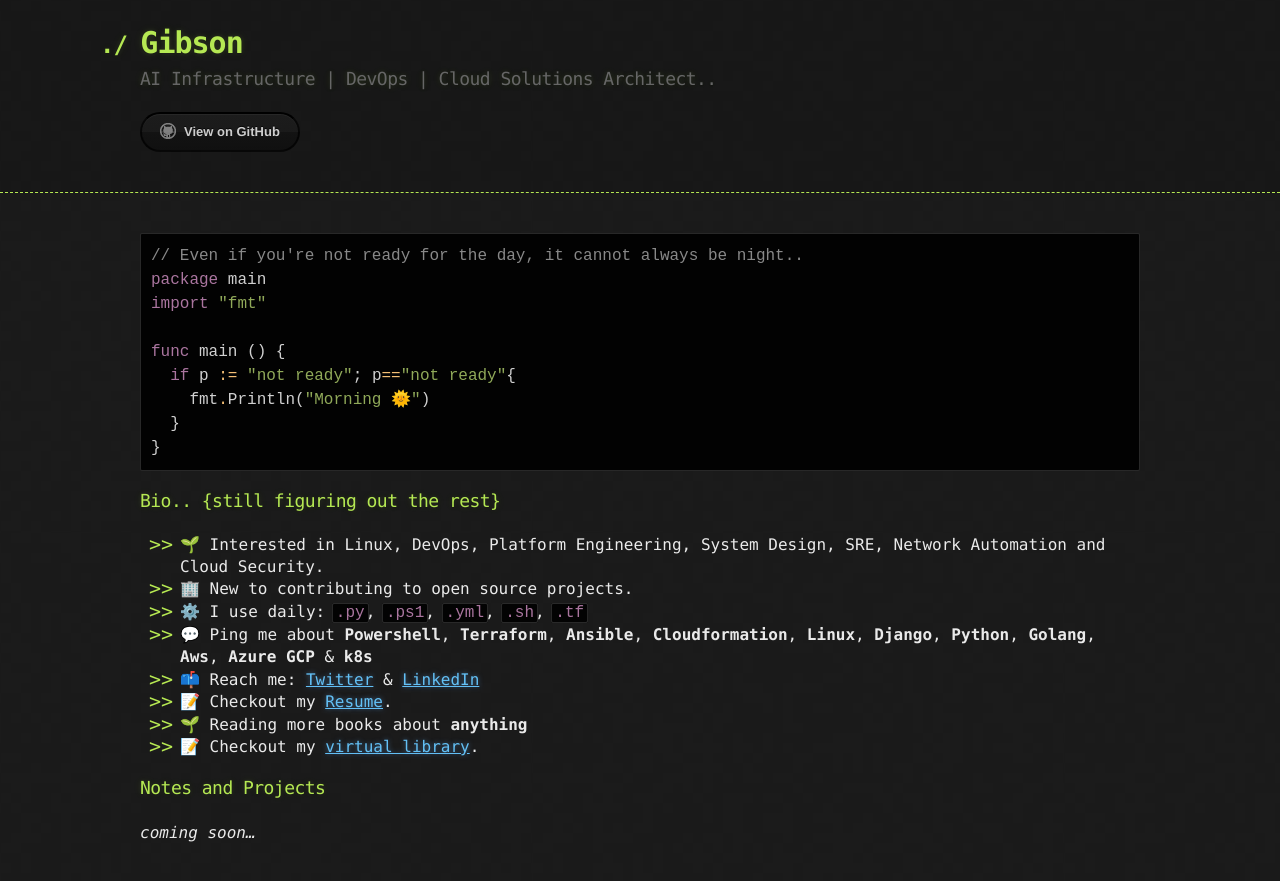
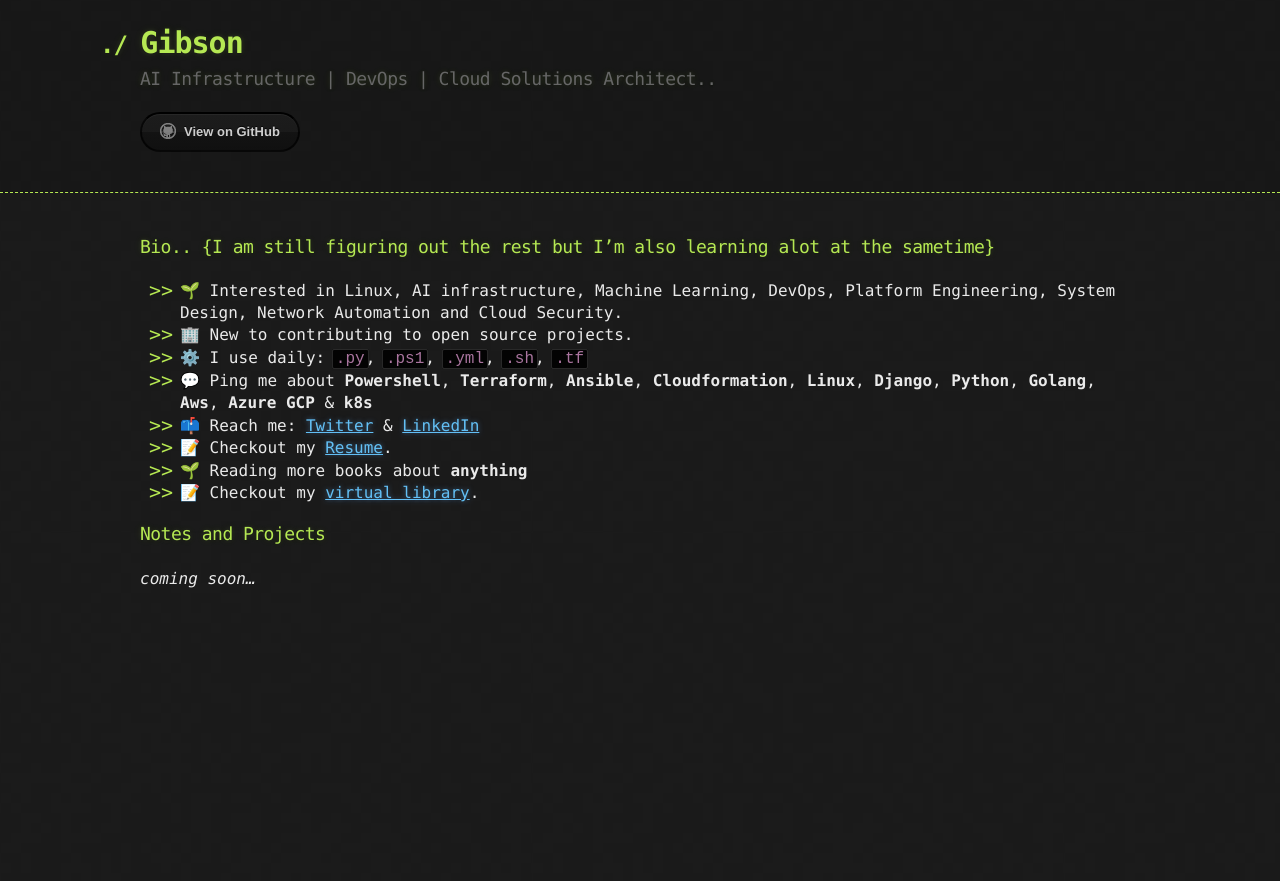
Before and after one commit to gibsonekezie/gibsonekezie.github.io, a Jekyll site: the page built from index.md, in a window 1280 px wide. Shown: the top 881 px of the page. Built offline with Jekyll 4.4.1, drawn with Linux system fonts in a browser that asks for light colours; our own code applies the rules of GitHub Pages for plain Markdown files.

Commit message:
updated the homepage to display something more real

````diff
--- a/index.md
+++ b/index.md
@@ -2,24 +2,13 @@
 layout: default
 ---
 
-```go
-// Even if you're not ready for the day, it cannot always be night..
-package main
-import "fmt"
-
-func main () {
-  if p := "not ready"; p=="not ready"{
-    fmt.Println("Morning 🌞")
-  }
-}
-```
-### Bio.. {still figuring out the rest}
-- 🌱 Interested in Linux, DevOps, Platform Engineering, System Design, SRE, Network Automation and Cloud Security.
+### Bio.. {I am still figuring out the rest but I'm also learning alot at the sametime}
+- 🌱 Interested in Linux, AI infrastructure, Machine Learning, DevOps, Platform Engineering, System Design, Network Automation and Cloud Security.
 - 🏢 New to contributing to open source projects.
 - ⚙️ I use daily: `.py`, `.ps1`, `.yml`, `.sh`,  `.tf`
 - 💬 Ping me about **Powershell**, **Terraform**, **Ansible**, **Cloudformation**, **Linux**, **Django**, **Python**, **Golang**, **Aws**, **Azure** **GCP** & **k8s**
 - 📫 Reach me: [Twitter](https://twitter.com/gibsonekezie) & [LinkedIn](https://www.linkedin.com/in/gibsonekezie/)
-- 📝 Checkout my [Resume](files/gibsonekezie.pdf).
+- 📝 Checkout my [Resume](https://docs.google.com/document/d/1uQxKshlbIRMdj87kSb-mklIiH-CI2IYIzA3geFtuHGs/edit?usp=sharing).
 - 🌱 Reading more books about **anything**
 - 📝 Checkout my [virtual library](./lib.html).
 
````
